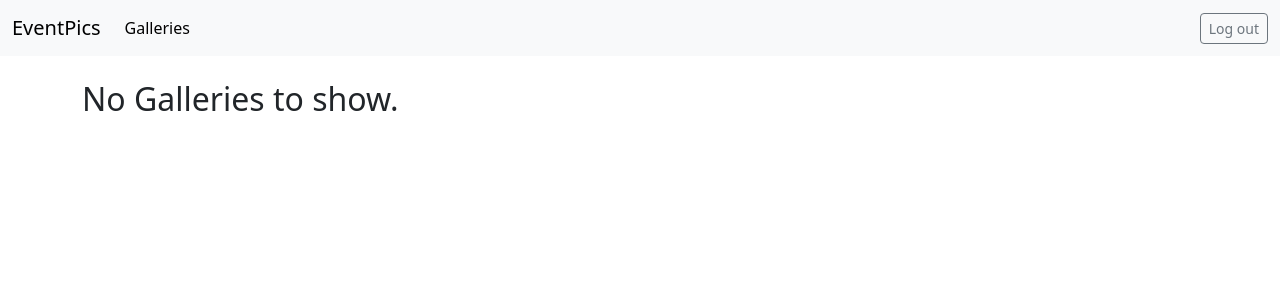
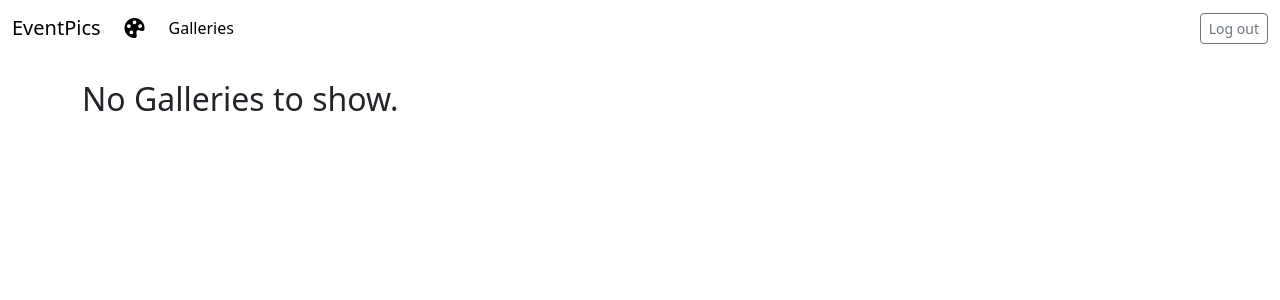
Before and after one commit to dbrennand/EventPics, a Django app: page / in a window 1280 px wide. Shown: the top 300 px of the page. Run offline with Django 5.2, Linux system fonts and the light colour scheme; the visitor is signed in with stand-in values (Sample User, id 1); data that the repository does not hold is empty; some libraries are stand-ins or nearby versions.

Commit message:
feat: add theme toggle

```diff
--- a/eventpics/templates/base.html
+++ b/eventpics/templates/base.html
@@ -14,10 +14,13 @@
     </title>
 </head>
 
-<body>
-    <nav class="navbar navbar-expand-lg navbar-light bg-light">
+<body data-bs-theme="light">
+    <nav class="navbar navbar-expand-lg">
         <div class="container-fluid">
             <a class="navbar-brand" href="/">EventPics</a>
+            <a style="color: inherit;" href="#">
+                <i id="theme-toggle" class="navbar-brand bi bi-palette-fill ps-2"></i>
+            </a>
             <button class="navbar-toggler" type="button" data-bs-toggle="collapse" data-bs-target="#navbarNav"
                 aria-controls="navbarNav" aria-expanded="false" aria-label="Toggle navigation">
                 <span class="navbar-toggler-icon"></span>
@@ -40,6 +43,26 @@
     {% block body %}
     {% endblock body %}
     <script src="{% static 'bootstrap.bundle.min.js' %}"></script>
+    <script>
+        /*
+        Apply the saved theme on page load.
+        */
+        document.addEventListener('DOMContentLoaded', () => {
+            const savedTheme = localStorage.getItem('theme') || 'light';
+            document.body.setAttribute('data-bs-theme', savedTheme);
+        });
+
+        /*
+        Toggle theme and save the preference in local storage.
+        */
+        document.getElementById('theme-toggle').addEventListener('click', () => {
+            const body = document.body;
+            const currentTheme = body.getAttribute('data-bs-theme');
+            const newTheme = currentTheme === 'light' ? 'dark' : 'light';
+            body.setAttribute('data-bs-theme', newTheme);
+            localStorage.setItem('theme', newTheme);
+        });
+    </script>
 </body>
 
 </html>
```
